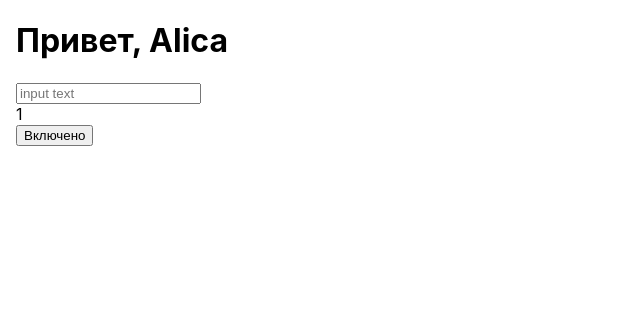
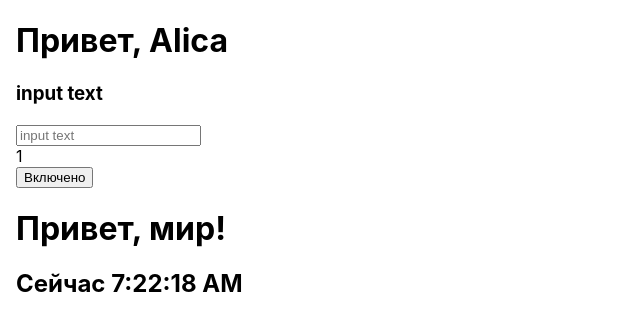
Before and after one commit to Denis-Str/react-test, a React (Create React App) app: page / in a window 1280 px wide. Shown: the top 330 px of the page, without its empty margins (0-640 px from the left). Built offline with nearby package versions, Linux system fonts and the light colour scheme.

Commit message:
изменение состояния у компонентов

```diff
--- a/package.json
+++ b/package.json
@@ -12,7 +12,7 @@
     "web-vitals": "^2.1.4"
   },
   "scripts": {
-    "start": "react-scripts start",
+    "start": "react-scripts start --port 5000",
     "build": "react-scripts build",
     "test": "react-scripts test",
     "eject": "react-scripts eject"
--- a/src/App.js
+++ b/src/App.js
@@ -3,6 +3,7 @@ import './styles/index.css';
 import Welcome from "./components/Welcome";
 import Input from "./components/Input";
 import Toggle from "./components/Toggle";
+import Clock from "./components/Clock";
 
 const App = () => {
   return (
@@ -10,6 +11,7 @@ const App = () => {
       <Welcome name='Alica' />
       <Input />
       <Toggle />
+      <Clock />
     </div>
   );
 }
--- /dev/null
+++ b/src/components/Clock/index.js
@@ -0,0 +1,32 @@
+import React from 'react';
+
+class Clock extends React.Component {
+  constructor(props) {
+    super(props);
+    this.state = {date: new Date()};
+  }
+  componentDidMount() {
+    this.timerID = setInterval(
+      () => this.tick(),
+      1000
+    );
+  }
+  componentWillUnmount() {
+    clearInterval(this.timerID);
+  }
+
+  tick() {
+    this.setState({
+      date: new Date()    });
+  }
+  render() {
+    return (
+      <div>
+        <h1>Привет, мир!</h1>
+        <h2>Сейчас {this.state.date.toLocaleTimeString()}</h2>
+      </div>
+    );
+  }
+}
+
+export default Clock;
--- a/src/components/Input/index.js
+++ b/src/components/Input/index.js
@@ -1,16 +1,40 @@
-const inputClick = () => console.log('click')
-const helpText = 'input text'
+import React from 'react';
 
-const input = () => {
+
+class InputComp extends React.Component {
+  constructor(props) {
+    super(props);
+    this.state = {
+      helpText: 'input text',
+      userData: '',
+    }
+
+    // Эта привязка обязательна для работы `this` в колбэке.
+    this.inputClick = this.inputClick.bind(this);
+  }
+
+
+  inputClick() {
+    this.setState({
+      helpText: 'change'
+    });
+    console.log('click');
+  }
+
+  render() {
     return (
       <div className='input-component'>
+        <h3>{this.state.helpText}</h3>
+        <h3>{this.state.userData}</h3>
         <input
-        placeholder={helpText}
-        onClick={inputClick}
+          placeholder={this.state.helpText}
+          onClick={this.inputClick}
+          onChange={event => this.setState({userData: event.target.value})}
         />
-      <div>{helpText === 'input text' ? 1 : 2}</div>
+        <div>{this.state.helpText === 'input text' ? 1 : 2}</div>
       </div>
     )
   }
+}
 
-export default input;
+export default InputComp;
```
Also changed, not shown: 1 other file (tests, documents, lock files or other folders). Lines whose indentation alone changed are shown as unchanged.
